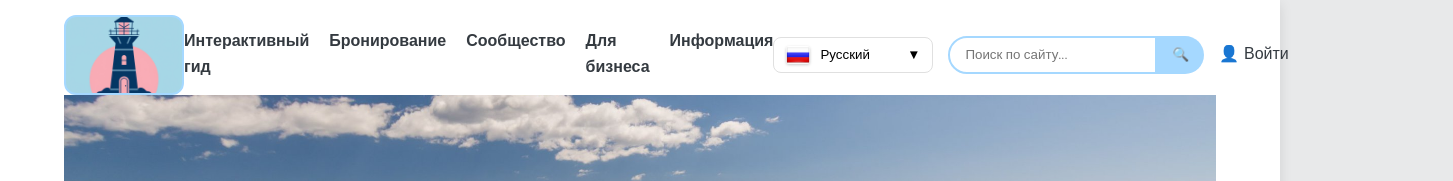
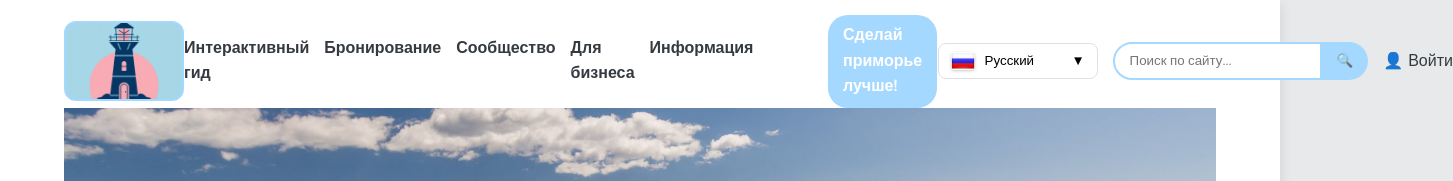
Before and after one commit to tlucanti/diploma, a plain HTML site: page index.html in a window 1280 px wide. Shown: the top 181 px of the page, 1453 px wide, since content can reach past the window. Drawn offline with nearby package versions, Linux system fonts and the light colour scheme.

Commit message:
add google-forms link
Signed-off-by: Konstantin Semichastnov <tlucanti@yandex-team.ru>

```diff
--- a/index.html
+++ b/index.html
@@ -1001,6 +1001,58 @@
                 transform: translateY(0);
             }
         }
+
+        /* Button styling for "Сделай приморье лучше!" */
+        .improve-primorye-button {
+            background-color: var(--pastel-blue);
+            color: white !important;
+            border: none;
+            border-radius: 20px;
+            padding: 8px 15px;
+            font-weight: bold;
+            cursor: pointer;
+            text-decoration: none;
+            display: inline-block;
+            animation: pulsate 2s infinite;
+            transition: background-color 0.3s;
+            box-shadow: 0 2px 8px rgba(0,0,0,0.1);
+            margin-left: 15px;
+        }
+
+        .improve-primorye-button:hover {
+            background-color: #8ac5ff !important;
+            color: white !important;
+            animation: none;
+        }
+
+        /* Pulsating animation */
+        @keyframes pulsate {
+            0% {
+                transform: scale(1);
+                box-shadow: 0 0 0 0 rgba(165, 216, 255, 0.7);
+            }
+            50% {
+                transform: scale(1.05);
+                box-shadow: 0 0 0 10px rgba(165, 216, 255, 0);
+            }
+            100% {
+                transform: scale(1);
+                box-shadow: 0 0 0 0 rgba(165, 216, 255, 0);
+            }
+        }
+
+        /* Adjust spacing in navigation links */
+        nav ul {
+            display: flex;
+            list-style: none;
+            gap: 15px; /* Reduced from 20px to create more space */
+        }
+
+        /* Make nav a flex container to properly position the button */
+        nav {
+            display: flex;
+            align-items: center;
+        }
     </style>
 </head>
 <body>
@@ -1017,7 +1069,12 @@
                     <li><a href="#">Сообщество</a></li>
                     <li><a href="#">Для бизнеса</a></li>
                     <li><a href="#">Информация</a></li>
+                    <li><a href="#"></a></li>
+                    <li><a href="#"></a></li>
+                    <li><a href="#"></a></li>
+                    <li><a href="#"></a></li>
                 </ul>
+                <a href="https://forms.gle/fSoC15HMfdq7R1d68" class="improve-primorye-button">Сделай приморье лучше!</a>
             </nav>
 
             <div style="display: flex; align-items: center; gap: 15px;">
```
